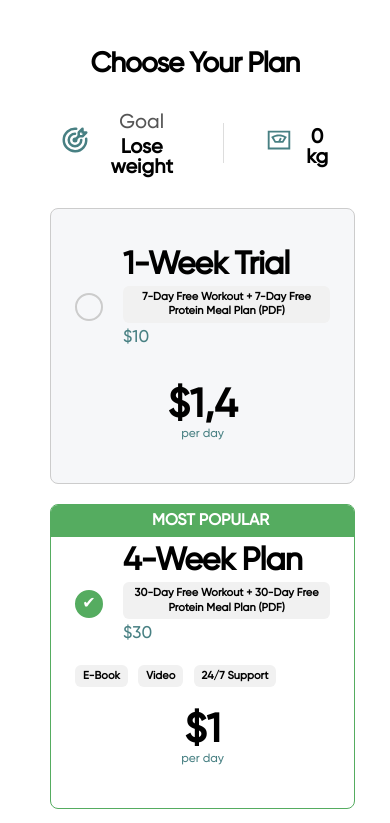
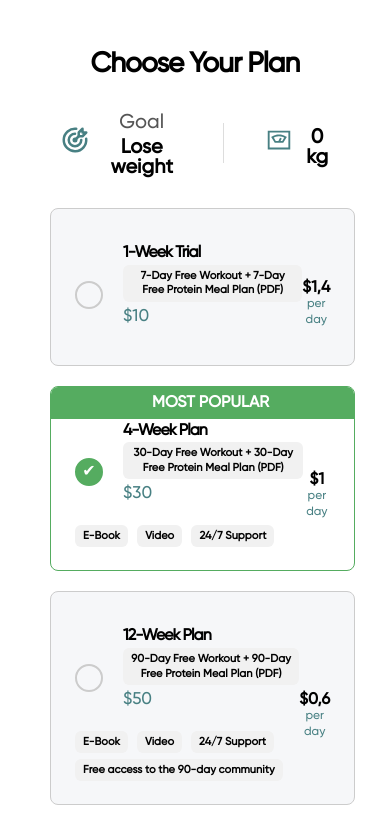
Before and after one commit to AVEG-DHH/FormQuestionAVE, a React (Vite) app: page /checkout in a window 390 px wide. Shown: the top 823 px of the page. Built offline with nearby package versions, Linux system fonts and the light colour scheme.

Commit message:
udpate code choose plant

```diff
--- a/src/components/chooseplan/index.jsx
+++ b/src/components/chooseplan/index.jsx
@@ -111,6 +111,8 @@ const ChoosePlan = () => {
                             onClick={() => handlePlanSelection(plan.name)}
                         >
                             {plan.mostPopular && <div className="block-plans-title">MOST POPULAR</div>}
+                            <div className="plan-header-parent-first-parent">
+                                <div className="plan-header-parent-first">
                                     <div className="plan-header-parent">
                                         <div className="plan-header">
                                             <h3>{plan.name}</h3>
@@ -129,10 +131,11 @@ const ChoosePlan = () => {
                                             </div>
                                         ))}
                                     </div>
-
+                                </div>
                                 <div className="highlighted-section">
                                     <span className="highlighted-price">{plan.highlightedPrice}</span>
                                     <span className="per-day">{plan.perDay}</span>
+                                </div>
                             </div>
                         </div>
                     </>
--- a/src/components/chooseplan/style.scss
+++ b/src/components/chooseplan/style.scss
@@ -10,6 +10,13 @@
     100% {
         transform: scale(1);
     }
+}
+
+.plan-header-parent-first-parent {
+    display: flex;
+    flex-direction: column;
+    justify-content: space-between;
+    height: 100%;
 }
 
 .choose-plan {
@@ -312,6 +319,13 @@
 }
 
 @media (max-width: 1024px) {
+    .plan-header-parent-first-parent {
+        flex-direction: row;
+        justify-content: space-between;
+        width: 100%;
+        align-items: center;
+    }
+
     .choose-plan {
         .plans {
             flex-direction: column;
@@ -355,6 +369,18 @@
             height: fit-content;
         }
     }
+
+    .choose-plan .plans .plan-card .plan-header-parent .plan-header h3 {
+        font-size: 20px;
+    }
+
+    .choose-plan .plans .plan-card .highlighted-price {
+        font-size: 20px;
+    }
+
+    .choose-plan .plans .plan-card {
+        padding: 36px 24px 0;
+    }
 }
 
 @media (max-width: 480px) {
@@ -368,4 +394,12 @@
             width: 100%;
         }
     }
+
+    .choose-plan .plans .plan-card .plan-header-parent .plan-header h3 {
+        font-size: 16px;
+    }
+
+    .choose-plan .plans .plan-card .highlighted-price {
+        font-size: 16px;
+    }
 }
```
Lines whose indentation alone changed are shown as unchanged.
